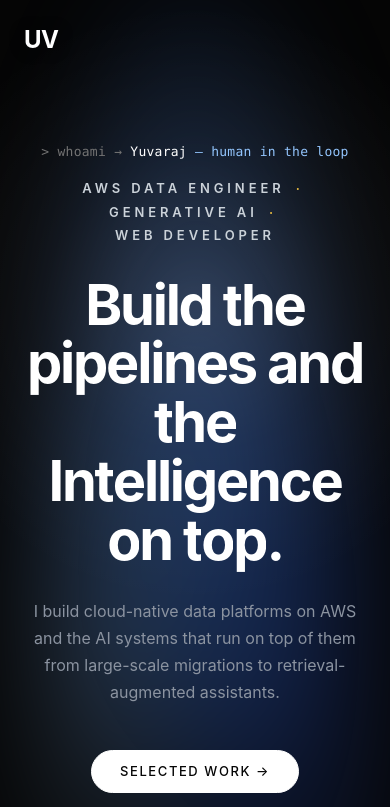
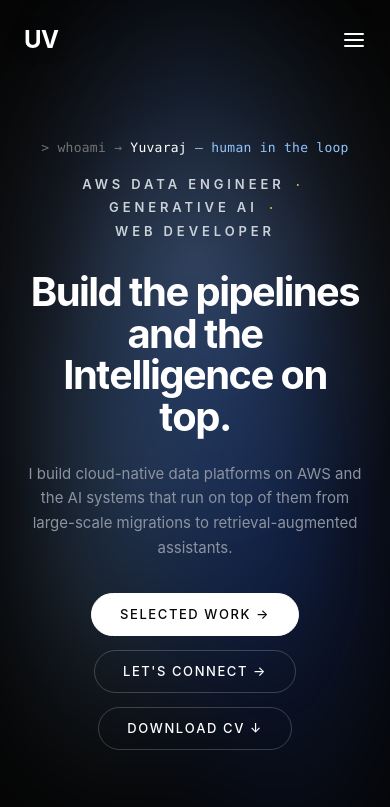
Before and after one commit to uvyuva/uvyuva.github.io, a React (Vite) app: page / in a window 390 px wide. Shown: the top 807 px of the page. Built offline with nearby package versions, Linux system fonts and the light colour scheme.

Commit message:
hero upgrade 4.0 for responsive check

```diff
--- a/src/components/hero/styles.css
+++ b/src/components/hero/styles.css
@@ -7,7 +7,7 @@
   min-height: 100svh;
   overflow: hidden;
   background: #050505;
-  padding: 140px 24px 100px;
+  padding: clamp(90px, 12vh, 120px) 24px 60px;
   box-sizing: border-box;
   text-align: center;
 }
@@ -92,8 +92,9 @@
 .hero-title {
   color: #fff;
   margin: 0 auto;
-  max-width: 16ch;
-  line-height: 1.05;
+  max-width: 20ch;
+  font-size: clamp(2.5rem, min(6vw,9vh), 6rem);
+  line-height: 1.04;
 }
 
 .hero-title .roll-word {
@@ -120,18 +121,18 @@
 
 .hero-subtitle {
   color: #8b93a0;
-  font-size: clamp(16px, 1.6vw, 19px);
-  line-height: 1.7;
-  max-width: 600px;
-  margin: 28px auto 0;
+  font-size: clamp(15px, 1.5vw, 18px);
+  line-height: 1.65;
+  max-width: 580px;
+  margin: 24px auto 0;
 }
 
 .hero-cta-row {
   display: flex;
   flex-wrap: wrap;
   justify-content: center;
-  gap: 16px;
-  margin-top: 44px;
+  gap: 14px;
+  margin-top: 32px;
 }
 
 .hero-btn {
--- a/src/components/layout/Navbar.tsx
+++ b/src/components/layout/Navbar.tsx
@@ -1,3 +1,4 @@
+
 /**
  * --------------------------------------------------
  * UV Portfolio
@@ -6,6 +7,9 @@
  */
 
 import { useEffect, useState } from "react";
+import { motion, AnimatePresence } from "framer-motion";
+import { useLenis } from "lenis/react";
+import { FiMenu, FiX } from "react-icons/fi";
 import TextRoll from "../common/TextRoll";
 
 const NAV = [
@@ -18,6 +22,8 @@ const NAV = [
 
 const Navbar = () => {
   const [scrolled, setScrolled] = useState(false);
+  const [open, setOpen] = useState(false);
+  const lenis = useLenis();
 
   useEffect(() => {
     const onScroll = () => setScrolled(window.scrollY > 40);
@@ -26,23 +32,36 @@ const Navbar = () => {
     return () => window.removeEventListener("scroll", onScroll);
   }, []);
 
+  // freeze background scroll while the mobile menu is open
+  useEffect(() => {
+    if (open) lenis?.stop();
+    else lenis?.start();
+  }, [open, lenis]);
+
+  const solid = scrolled || open;
+
   return (
     <header
       className={`fixed inset-x-0 top-0 z-50 transition-all duration-300 ${
-        scrolled
+        solid
           ? "border-b border-white/10 bg-[#050505]/80 backdrop-blur-md"
           : "border-b border-transparent bg-transparent"
       }`}
     >
       <div
         className={`mx-auto flex h-20 max-w-[1200px] items-center justify-between px-6 ${
-          scrolled ? "" : "[text-shadow:0_1px_16px_rgba(0,0,0,0.45)]"
+          solid ? "" : "[text-shadow:0_1px_16px_rgba(0,0,0,0.45)]"
         }`}
       >
-        <a href="#hero" className="text-2xl font-bold tracking-tight text-white">
+        <a
+          href="#hero"
+          onClick={() => setOpen(false)}
+          className="text-2xl font-bold tracking-tight text-white"
+        >
           UV
         </a>
 
+        {/* desktop nav */}
         <nav className="hidden items-center gap-10 md:flex">
           {NAV.map((item) => (
             <a
@@ -55,13 +74,55 @@ const Navbar = () => {
           ))}
         </nav>
 
+        {/* desktop CTA */}
         <a
           href="#contact"
           className="hidden rounded-full bg-white px-6 py-2.5 text-xs font-medium uppercase tracking-[0.15em] text-black transition-all duration-300 hover:-translate-y-0.5 hover:shadow-[0_8px_24px_rgba(255,255,255,0.15)] md:inline-block"
         >
           <TextRoll text="Let's Talk →" />
         </a>
+
+        {/* mobile hamburger */}
+        <button
+          type="button"
+          onClick={() => setOpen((o) => !o)}
+          aria-label={open ? "Close menu" : "Open menu"}
+          className="text-2xl text-white md:hidden"
+        >
+          {open ? <FiX /> : <FiMenu />}
+        </button>
       </div>
+
+      {/* mobile menu overlay */}
+      <AnimatePresence>
+        {open && (
+          <motion.div
+            className="fixed inset-x-0 bottom-0 top-20 z-40 flex flex-col items-center gap-8 bg-[#050505]/95 px-6 pt-16 backdrop-blur-xl md:hidden"
+            initial={{ opacity: 0, y: -12 }}
+            animate={{ opacity: 1, y: 0 }}
+            exit={{ opacity: 0, y: -12 }}
+            transition={{ duration: 0.3, ease: "easeOut" }}
+          >
+            {NAV.map((item) => (
+              <a
+                key={item.href}
+                href={item.href}
+                onClick={() => setOpen(false)}
+                className="text-lg uppercase tracking-[0.3em] text-white/85"
+              >
+                {item.label}
+              </a>
+            ))}
+            <a
+              href="#contact"
+              onClick={() => setOpen(false)}
+              className="mt-4 rounded-full bg-white px-8 py-3 text-sm font-medium uppercase tracking-[0.15em] text-black"
+            >
+              Let's Talk →
+            </a>
+          </motion.div>
+        )}
+      </AnimatePresence>
     </header>
   );
 };
```
